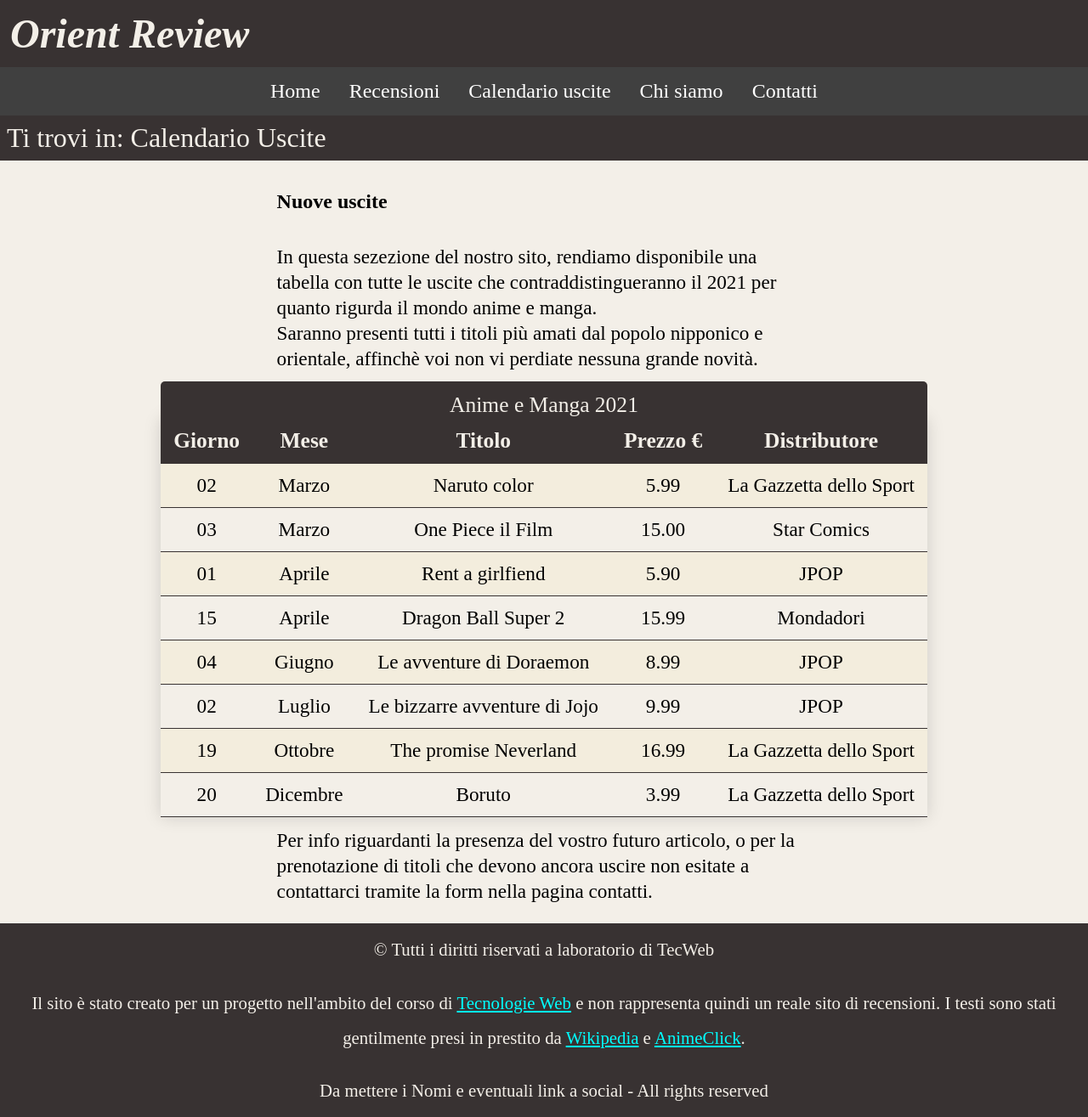
After one commit to desoul99/ProgettoTecWeb, a PHP site: page /html/uscite.html in a window 1280 px wide. The commit adds this page. Shown: the whole page at 85% size. Run offline with PHP 8.4, Linux system fonts and the light colour scheme.

Commit message:
aggiunta pagina calendario uscite con relativo cambiamento del css

```diff
--- a/css/stile.css
+++ b/css/stile.css
@@ -65,6 +65,8 @@ body{
   line-height: 1.3em;
   padding-left: 25%;
   padding-right: 25%;
+  margin-bottom: 0.5em;
+  margin-top: 0.5em;
 }
 #content h1, h2{
   background-color: #f3efe8;
@@ -73,7 +75,6 @@ body{
   padding-right: 25%;
   padding-left: 25%;
 }
-
 /*--------------------------- CHI SIAMO ---------------------------------*/
 
 #content .hide {
@@ -105,6 +106,36 @@ body{
   background-repeat: no-repeat;
   background-position: center;
 }
+/*-------------------------------- TABELLA --------------------------------*/
+.table{
+  border-collapse: collapse;
+  margin: auto;
+  font-size: 1.45em;
+  min-width: 400px;
+  background-color: #f3efe8;
+  border-radius: 5px 5px 0 0;
+  overflow: hidden;
+  box-shadow: 0 0 20px rgba(0, 0, 0, 0.15);
+  text-align: center;
+}
+.table caption{
+  padding-top: 0.5em;
+}
+.table thead tr, .table caption{
+  background-color: #383232;
+  color: #f3efe8;
+  text-align: center;
+  font-size: 1.1em;
+}
+.table th, .table td{
+  padding: 12px 15px;
+}
+.table tbody tr{
+  border-bottom: 1px solid #383232;
+}
+.table tbody tr:nth-last-of-type(even){
+  background-color: #F3EDDD;
+}
 /*-------------------------------- FOOTER --------------------------------*/
 #footer{
   background-color: #383232;
--- a/html/chi_siamo.html
+++ b/html/chi_siamo.html
@@ -25,7 +25,7 @@
       <ul>
         <li xml:lang="en"><a href="index.html">Home</a></li>
         <li><a href="chi_siamo.html">Recensioni</a></li>
-        <li><a href="chi_siamo.html">Calendario uscite</a></li>
+        <li><a href="uscite.html">Calendario uscite</a></li>
         <li class="pagCorrente">Chi siamo</li>
         <li><a href="contatti.html">Contatti</a></li>
       </ul>
--- a/html/index.html
+++ b/html/index.html
@@ -25,7 +25,7 @@
       <ul>
         <li xml:lang="en" class="pagCorrente">Home</li>
         <li><a href="chi_siamo.html">Recensioni</a></li>
-        <li><a href="chi_siamo.html">Calendario uscite</a></li>
+        <li><a href="uscite.html">Calendario uscite</a></li>
         <li><a href="chi_siamo.html">Chi siamo</a></li>
         <li><a href="contatti.html">Contatti</a></li>
       </ul>
--- /dev/null
+++ b/html/uscite.html
@@ -0,0 +1,94 @@
+<!DOCTYPE html PUBLIC "-//W3C//DTD XHTML 1.0 Strict//EN" "http://www.w3.org/TR/xhtml1/DTD/xhtml1-strict.dtd">
+<html xmlns="http://www.w3.org/1999/xhtml" xml:lang="it" lang="it">
+  <head>
+    <meta http-equiv="Content-Type" content="text/html; charset=utf-8" />
+    <title>Orient Review</title>
+
+
+    <meta name="title" content="Manga Recensioni" />
+    <meta name="description" content="Homepage azienda Manga Review" />
+    <meta name="keyworrds" content="manga anime review" />
+    <meta name="author" content="autori" />
+    <meta name="viewport" content="width=device-width, initial-scale=1.0"/>
+    <meta name="language" content="italian it"/>
+
+
+    <link rel="stylesheet" type="text/css" href="../css/stile.css" media="screen"/>
+    <link rel="stylesheet" type="text/css" href="../css/print.css" media="print"/>
+  </head>
+  <body>
+    <div id="header">
+      <h1 xml:lang="en">Orient Review</h1>
+    </div>
+
+    <div id="navbar">
+      <ul>
+        <li xml:lang="en"><a href="index.html">Home</a></li>
+        <li><a href="chi_siamo.html">Recensioni</a></li>
+        <li class="pagCorrente">Calendario uscite</li>
+        <li><a href="chi_siamo.html">Chi siamo</a></li>
+        <li><a href="contatti.html">Contatti</a></li>
+      </ul>
+    </div>
+    <div id="breadcrumb">
+      <p>
+        Ti trovi in: <span xml:lang="en">Calendario Uscite</span>
+      </p>
+    </div>
+
+    <div id="content">
+      <h2>Nuove uscite</h2>
+      <p>
+          In questa sezezione del nostro sito, rendiamo disponibile una tabella con tutte le uscite che contraddistingueranno il 2021
+          per quanto rigurda il mondo anime e manga.<br />
+          Saranno presenti tutti i titoli più amati dal popolo nipponico e orientale, affinchè voi non vi perdiate nessuna grande novità.
+      </p>
+      <table class="table" summary="tabella contenente le nuove uscite di manga e anime nel corso dell' anno 2021, con relativo prezzo di vendita in euro">
+        <caption class="intestazione">Anime e Manga 2021</caption>
+        <thead class="intestazione">
+          <tr>
+            <th scope="col">Giorno</th> <th scope="col">Mese</th> <th scope="col">Titolo</th><th scope="col">Prezzo &euro;</th><th abbr="distr" scope="col">Distributore</th>
+          </tr>
+        </thead>
+        <tbody>
+          <tr>
+            <td>02</td><td abbr="mar">Marzo</td><td>Naruto <span xml:lang="en">color</span></td><td>5.99</td><td abbr="Gazzetta">La Gazzetta dello Sport</td>
+          </tr>
+          <tr>
+            <td>03</td><td abbr="mar">Marzo</td><td><span xml:lang="en">One Piece</span> il Film</td><td>15.00</td><td xml:lang="en">Star Comics</td>
+          </tr>
+          <tr>
+            <td>01</td><td>Aprile</td><td xml:lang="en">Rent a girlfiend</td><td>5.90</td><td>JPOP</td>
+          </tr>
+          <tr>
+            <td>15</td><td>Aprile</td><td><span xml:lang="en">Dragon Ball Super</span> 2</td><td>15.99</td><td>Mondadori</td>
+          </tr>
+          <tr>
+            <td>04</td><td abbr="giu">Giugno</td><td>Le avventure di Doraemon</td><td>8.99</td><td>JPOP</td>
+          </tr>
+          <tr>
+            <td>02</td><td>Luglio</td><td>Le bizzarre avventure di Jojo</td><td>9.99</td><td>JPOP</td>
+          </tr>
+          <tr>
+            <td>19</td><td abbr="ott">Ottobre</td><td xml:lang="en">The promise Neverland</td><td>16.99</td><td abbr="Gazzetta">La Gazzetta dello Sport</td>
+          </tr>
+          <tr>
+            <td>20</td><td abbr="dic">Dicembre</td><td>Boruto</td><td>3.99</td><td abbr="Gazzetta">La Gazzetta dello Sport</td>
+          </tr>
+        </tbody>
+      </table>
+      <p>Per info riguardanti la presenza del vostro futuro articolo, o per la prenotazione di titoli che devono
+      ancora uscire non esitate a contattarci tramite la form nella pagina contatti.</p>
+    </div>
+
+    <div id="footer">
+      <p>&copy; Tutti i diritti riservati a laboratorio di <span xml:lang="en">TecWeb</span></p>
+      <p>Il sito è stato creato per un progetto nell'ambito del corso
+      di <a href="https://elearning.unipd.it/math/course/view.php?id=232" class="linkFooter">Tecnologie Web</a> e non rappresenta quindi
+      un reale sito di recensioni. I testi sono stati gentilmente presi in prestito da <a href="https://it.wikipedia.org/wiki/Anime" class="linkFooter">Wikipedia</a> e
+      <a href="https://www.animeclick.it/" class="linkFooter">AnimeClick</a>.</p>
+
+      <p xml:lang="en"><span xml:lang="it">Da mettere i Nomi e eventuali link a social</span> - All rights reserved</p>
+    </div>
+  </body>
+</html>
```
